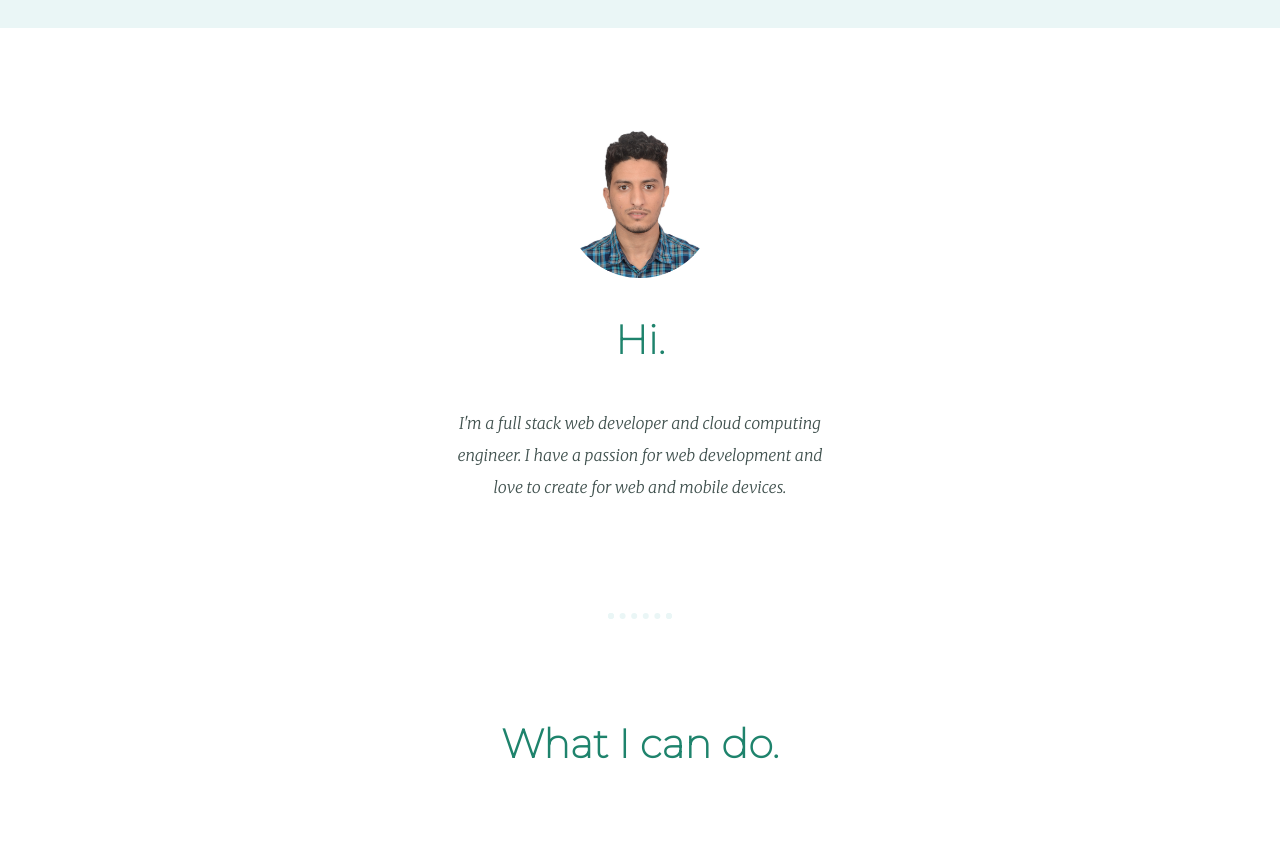
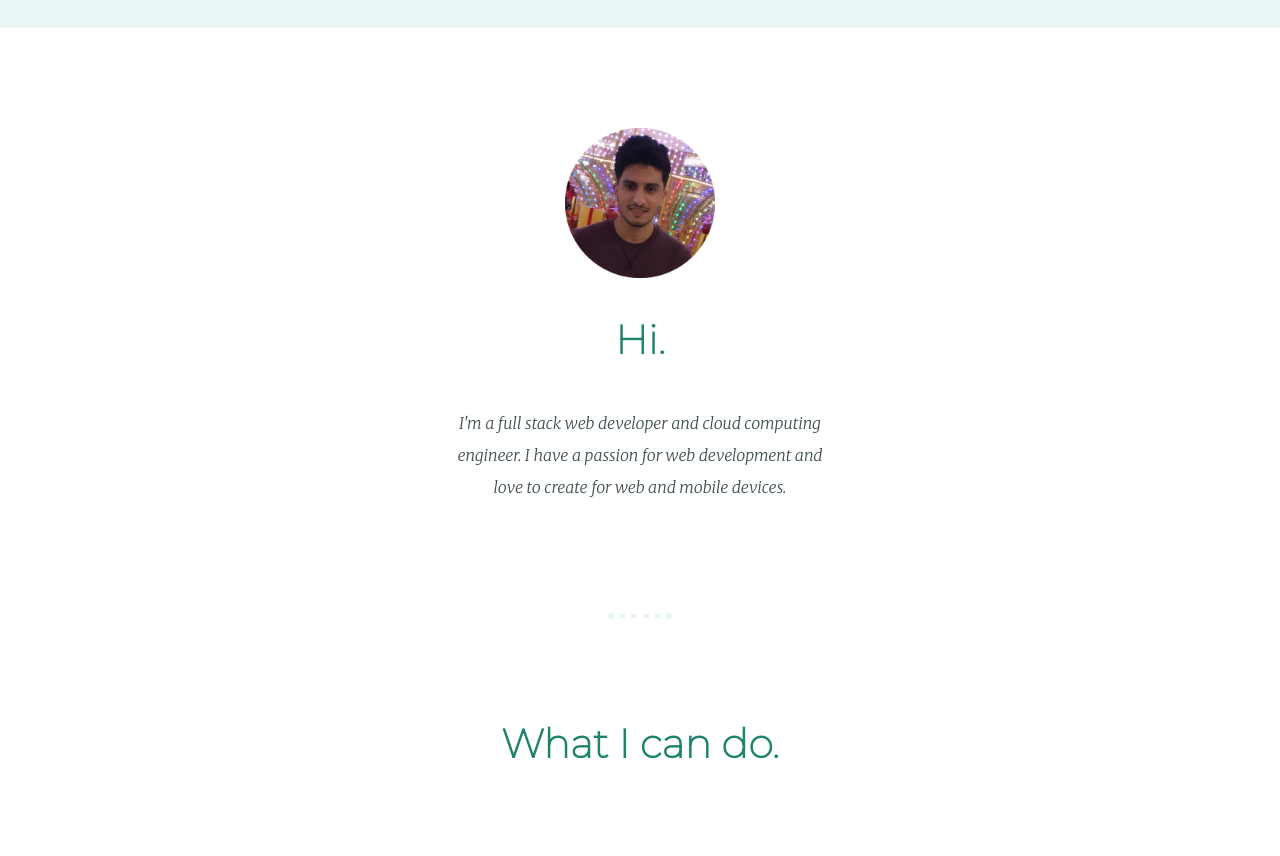
Before and after one commit to Mo7a-dev/personal-site, a plain HTML site: page index.html in a window 1280 px wide. Shown: the part 920-1776 px from the top of the page. Drawn offline with Linux system fonts and the light colour scheme; a web font is replaced by a local one.

Commit message:
change the photo profile

```diff
--- a/index.html
+++ b/index.html
@@ -26,7 +26,7 @@
 
     <div class="middle-container">
       <div class="profile">
-        <img src="images\Mohammed profile photo.png" alt="Mohammed profile photo" width="150px" height="150px">
+        <img src="moha.png" alt="Mohammed profile photo" width="150px" height="150px">
           <h2>Hi.</h2>
         <p class="intro">I'm a full stack web developer and cloud computing engineer. I have a passion for web development and love to create for web and mobile devices.</p>
 
```
